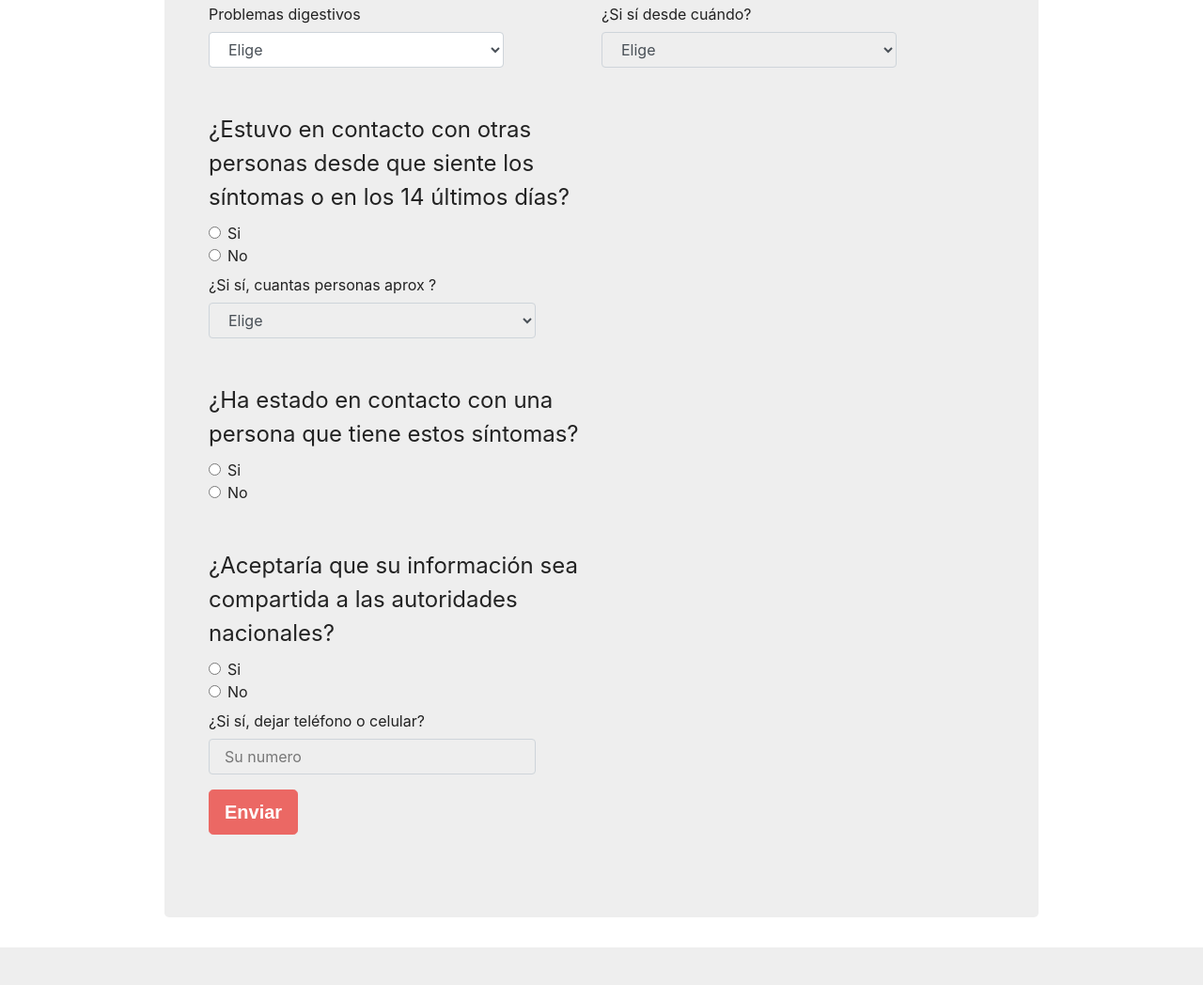
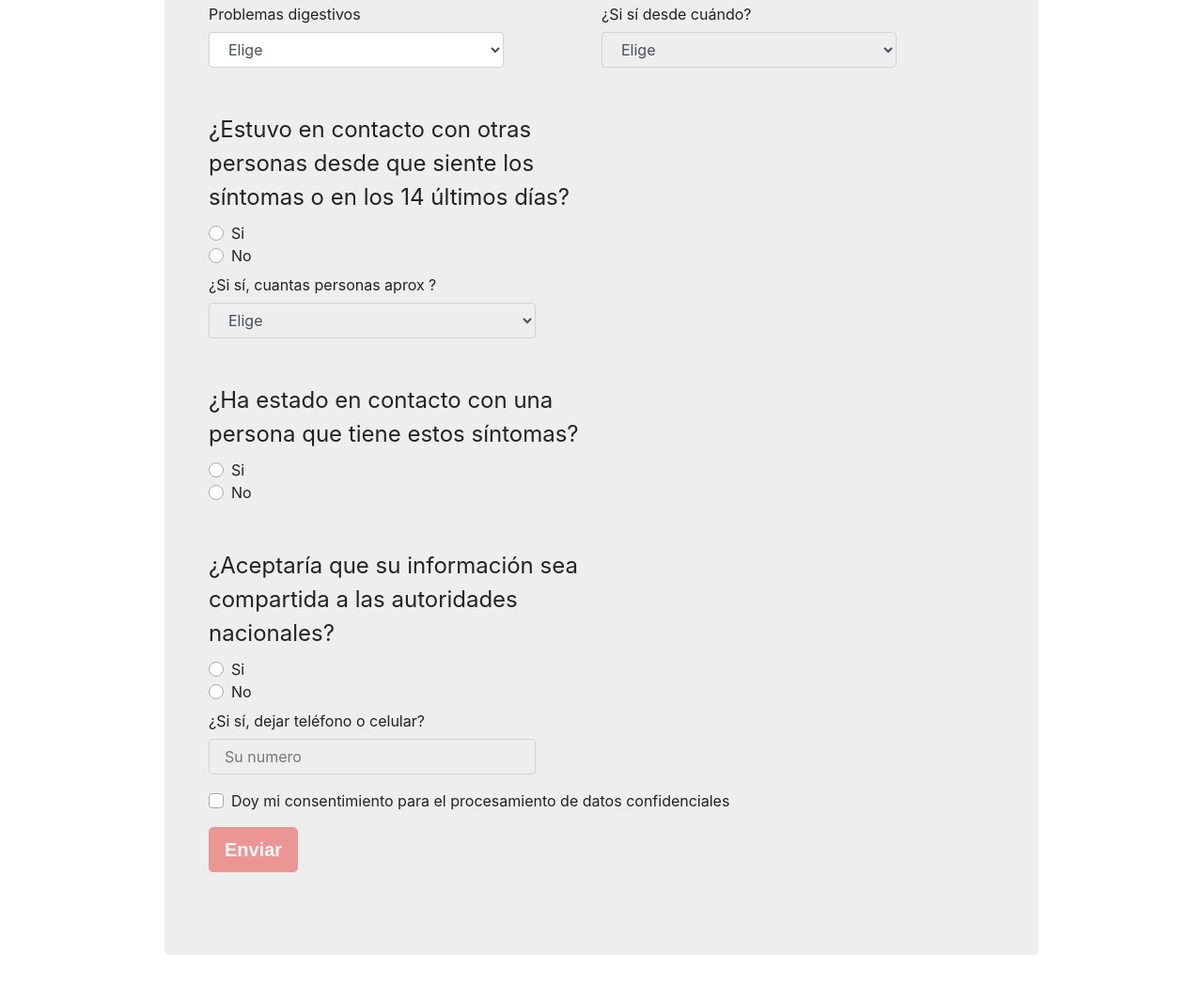
Before and after one commit to Marco8301/QT-Cov19-OS, a PHP site: page / in a window 1280 px wide. Shown: the part 1284-2332 px from the top of the page at 94% size. Before the commit the page ends 2292 px from the top, so only its background shows below. Run offline with PHP 8.4, Linux system fonts and the light colour scheme; some libraries are stand-ins or nearby versions; some web fonts are replaced.

Commit message:
Added Checkbox for approval

```diff
--- a/index.php
+++ b/index.php
@@ -198,12 +198,7 @@ $inputIP = $_SERVER['REMOTE_ADDR'];
                                     </select>
                                 </div>
                             </div>
-
-
                         </div>
-
-
-
 
                         <!-- Bloc Oui/Non -->
                         <div class="container mt-5">
@@ -215,21 +210,18 @@ $inputIP = $_SERVER['REMOTE_ADDR'];
                                     en los 14
                                     últimos días?</legend>
 
-                                <div class="form-check">
-                                    <label class="form-check-label">
-                                        <input required type="radio" class="form-check-input" name="optionsContacto"
+                                <div class="custom-control custom-radio">
+                                <input required type="radio" class="custom-control-input" name="optionsContacto"
                                             id="contactoSi" value="si" onchange="changeState(contactoSi)">
-                                        Si
-                                    </label>
+                                    <label class="custom-control-label" for="contactoSi">Si</label>
                                 </div>
 
-                                <div class="form-check">
-                                    <label class="form-check-label">
-                                        <input type="radio" class="form-check-input" name="optionsContacto"
+                                <div class="custom-control custom-radio">
+                                <input type="radio" class="custom-control-input" name="optionsContacto"
                                             id="contactoNo" value="no" onchange="changeState(contactoNo)">
-                                        No
-                                    </label>
+                                    <label class="custom-control-label" for="contactoNo">No</label>
                                 </div>
+
                                 <div class="w-100">
                                     <label class="col-form-label" for="infoContacto">¿Si sí, cuantas personas aprox
                                         ?</label>
@@ -250,20 +242,16 @@ $inputIP = $_SERVER['REMOTE_ADDR'];
                             <fieldset class="form-group">
                                 <legend style="padding-left:0px;" class="col-xs-12 col-sm-9 col-md-6">¿Ha estado en contacto con una persona que tiene estos síntomas?</legend>
 
-                                <div class="form-check">
-                                    <label class="form-check-label">
-                                        <input required type="radio" class="form-check-input" name="optionsContactoOtraPersona"
-                                            id="contactoOtraPersonaSi" value="si" onchange="changeState(contactoSi)">
-                                        Si
-                                    </label>
+                                <div class="custom-control custom-radio">
+                                <input required type="radio" class="custom-control-input" name="optionsContactoOtraPersona"
+                                            id="contactoOtraPersonaSi" value="si">
+                                    <label class="custom-control-label" for="contactoOtraPersonaSi">Si</label>
                                 </div>
 
-                                <div class="form-check">
-                                    <label class="form-check-label">
-                                        <input type="radio" class="form-check-input" name="optionsContactoOtraPersona"
-                                            id="contactoOtraPersonaSi" value="no" onchange="changeState(contactoNo)">
-                                        No
-                                    </label>
+                                <div class="custom-control custom-radio">
+                                <input type="radio" class="custom-control-input" name="optionsContactoOtraPersona"
+                                            id="contactoOtraPersonaNo" value="no">
+                                    <label class="custom-control-label" for="contactoOtraPersonaNo">No</label>
                                 </div>
                             </fieldset>
                         </div>
@@ -272,29 +260,36 @@ $inputIP = $_SERVER['REMOTE_ADDR'];
                             <fieldset class="form-group">
                                 <legend style="padding-left:0px;" class="col-xs-12 col-sm-9 col-md-6">¿Aceptaría que su información sea compartida a las autoridades nacionales?</legend>
 
-                                <div class="form-check">
-                                    <label class="form-check-label">
-                                        <input required type="radio" class="form-check-input" name="optionsNumero"
+                                <div class="custom-control custom-radio">
+                                <input required type="radio" class="custom-control-input" name="optionsNumero"
                                             id="numeroSi" value="si" onchange="changeState(numeroSi)">
-                                        Si
-                                    </label>
+                                    <label class="custom-control-label" for="numeroSi">Si</label>
                                 </div>
-                                <div class="form-check">
-                                    <label class="form-check-label">
-                                        <input type="radio" class="form-check-input" name="optionsNumero" id="numeroNo"
+
+                                <div class="custom-control custom-radio">
+                                <input required type="radio" class="custom-control-input" name="optionsNumero" id="numeroNo"
                                             value="no" onchange="changeState(numeroNo)">
-                                        No
-                                    </label>
+                                    <label class="custom-control-label" for="numeroNo">No</label>
                                 </div>
+
                                 <div class="w-100">
                                     <label class="col-form-label" for="inputTel">¿Si sí, dejar teléfono o celular?</label>
                                     <input required type="number" class="form-control col-xs-12 col-sm-9 col-md-5"
                                         placeholder="Su numero" minlength="10" id="inputTel"name="inputTel" style="#inputTel:invalid {border: 2px dashed red;}" disabled>
-
                                 </div>
                             </fieldset>
+
+                            <fieldset>
+                                <div class="form-group">
+                                    <div class="custom-control custom-checkbox">
+                                        <input type="checkbox" class="custom-control-input" id="checkApruebo" onclick="removeDisabled()">
+                                        <label class="custom-control-label" for="checkApruebo">Doy mi consentimiento para el procesamiento de datos confidenciales</label>
+                                    </div>
+                                </div>
+
+                            </fieldset>
                             <input type="submit" id="submitBtn" name="submitBtn" class="btn btn-primary btn-lg"
-                                value="Enviar">
+                                value="Enviar" disabled>
                         </div>
                     </fieldset>
                 </form>
--- a/js/main.js
+++ b/js/main.js
@@ -4,6 +4,7 @@
 
 let inputIniciales = document.getElementById('inputIniciales');
 let submitBtn = document.getElementById('submitBtn');
+let checkApruebo = document.getElementById('checkApruebo');
 
 function toInitials(input) {
     let final = "";
@@ -15,12 +16,19 @@ function toInitials(input) {
     return final
 }
 
+// Toggle btn attribute disabled
+
+function removeDisabled() {
+    if (checkApruebo.checked === true) {
+        submitBtn.removeAttribute('disabled', '')
+    } else if (checkApruebo.checked === false) {
+        submitBtn.setAttribute('disabled', '');
+    }
+}
 
 submitBtn.addEventListener('click', () => {
     inputIniciales.value = toInitials(inputIniciales.value);
 })
-
-
 
 
 // Form Logic
```
